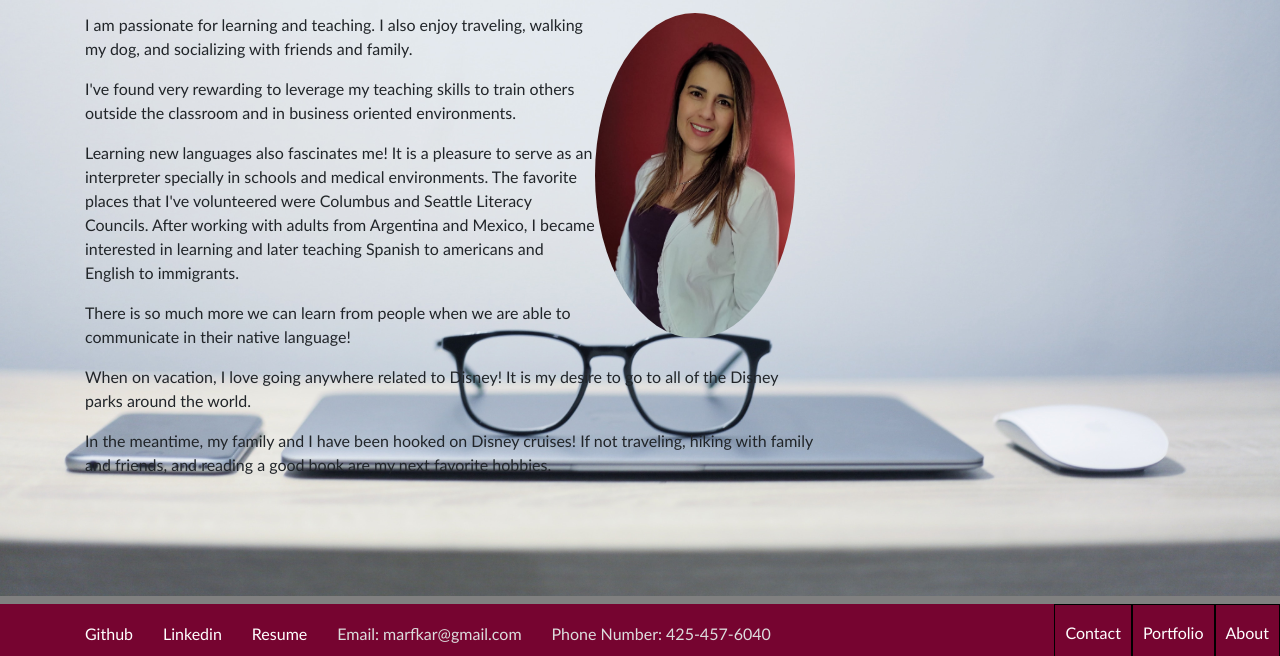
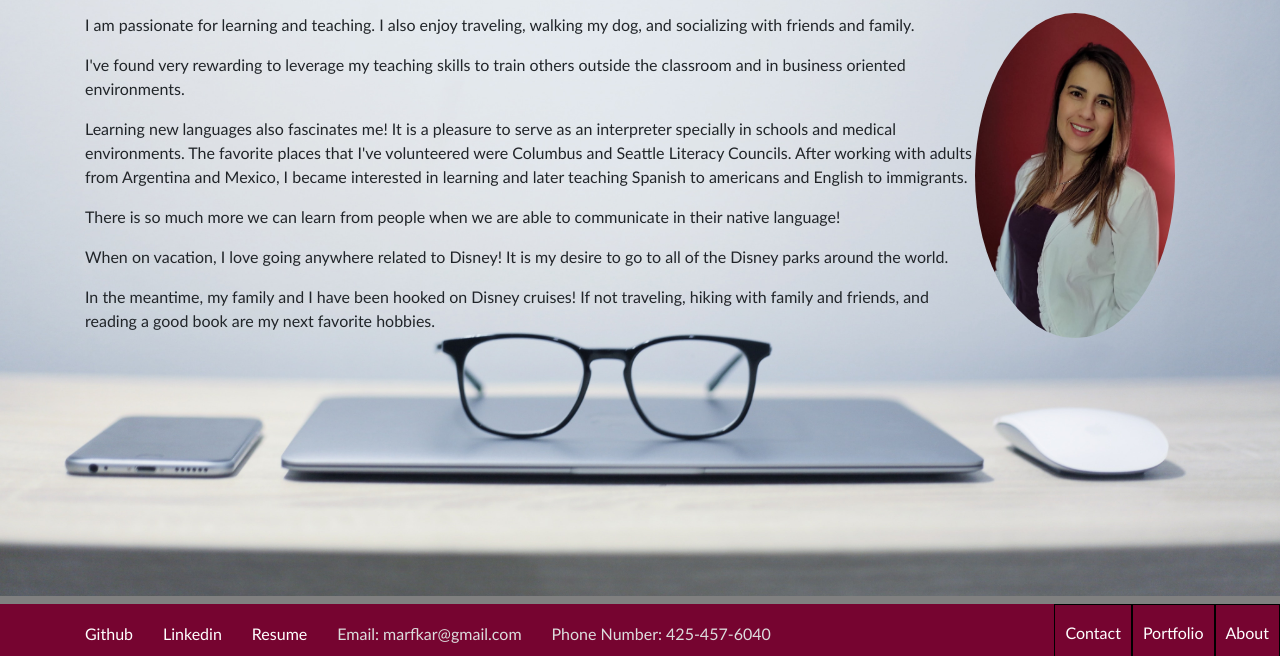
Before and after one commit to solka2019/Professional-Materials, a plain HTML site: page index.html in a window 1280 px wide. Shown: the part 144-800 px from the top of the page. Drawn offline with nearby package versions, Linux system fonts and the light colour scheme.

Commit message:
fix layout

```diff
--- a/index.html
+++ b/index.html
@@ -58,7 +58,7 @@
   <main class="container">
 
         <div class="row">
-      <div class="col-md-8">
+      <div class="col-md-12" style="margin-bottom:150px;">
         <h1 class="block-header">About Me</h1>
         <hr />
         <img id="about-image" src="images/marissol-portfolio.jpg" alt="Marissol smiling in the picture">
--- a/styles.css
+++ b/styles.css
@@ -180,3 +180,6 @@ a.link-github {
 
 
 }
+/* p {
+    margin-bottom: 150px;
+} */
```
Also changed, not shown: 3 other files.
